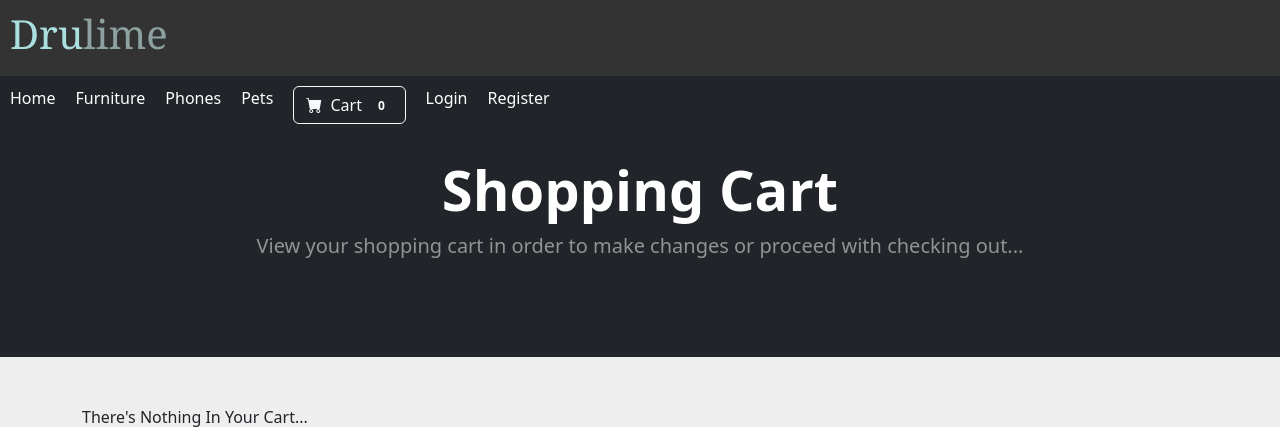
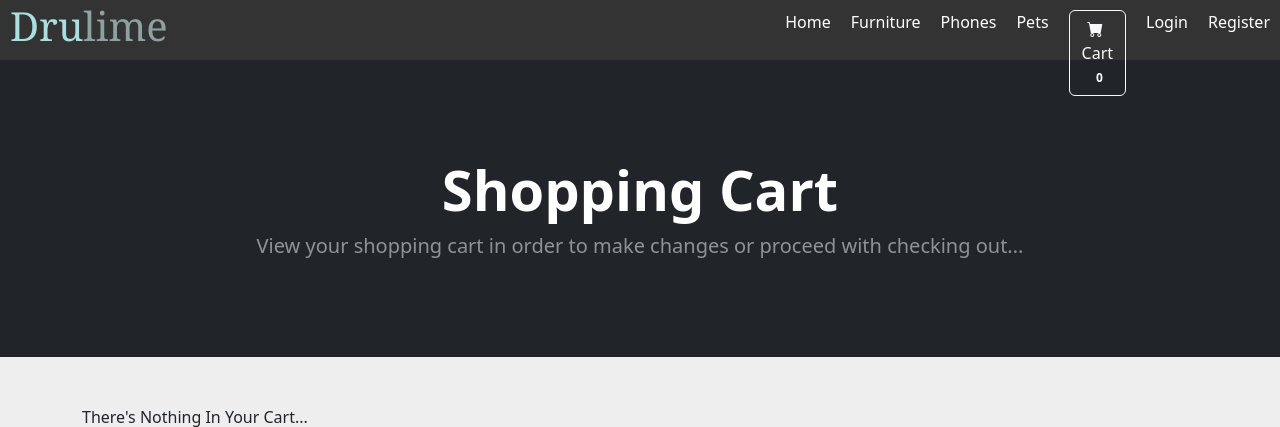
Before and after one commit to kalosius/Dru-Limited, a Django app: page /cart/ in a window 1280 px wide. Shown: the top 427 px of the page. Run offline with Django 5.2, Linux system fonts and the light colour scheme; some libraries are stand-ins or nearby versions.

Commit message:
nav back in order

```diff
--- a/druu/static/style/nav.css
+++ b/druu/static/style/nav.css
@@ -10,6 +10,7 @@ body {
 }
 
 nav {
+  display: flex !important;
   background-color: #333;
   height: 60px;
   width: 100%;
```
